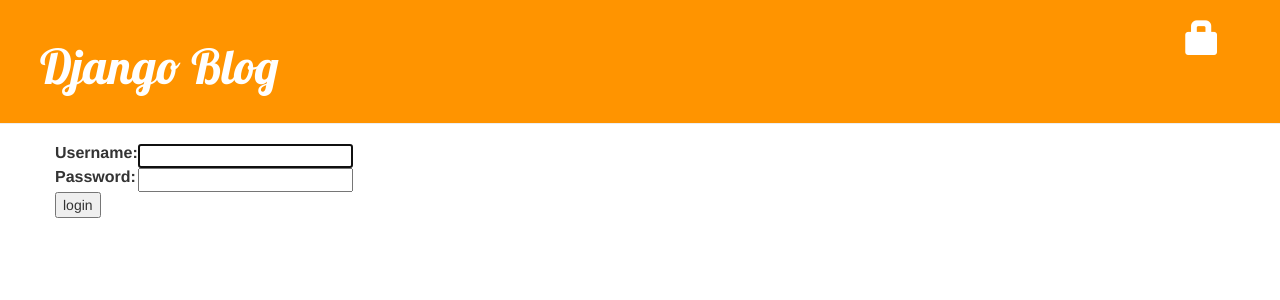
After one commit to jinho6225/python_Django_blog, a Django app: page /accounts/login/ in a window 1280 px wide. The commit adds this page. Shown: the top 300 px of the page. Run offline with Django 3.2, Linux system fonts and the light colour scheme; some libraries are stand-ins or nearby versions.

Commit message:
login feature added

```diff
--- a/blog/templates/blog/base.html
+++ b/blog/templates/blog/base.html
@@ -27,6 +27,15 @@
       <a href="{% url 'post_draft_list' %}" class="top-menu"
         ><span class="glyphicon glyphicon-edit"></span
       ></a>
+      <p class="top-menu">
+        Hello {{ user.username }}
+        <small>(<a href="{% url 'logout' %}">Log out</a>)</small>
+      </p>
+
+      {% else %}
+      <a href="{% url 'login' %}" class="top-menu"
+        ><span class="glyphicon glyphicon-lock"></span
+      ></a>
       {% endif %}
 
       <h1><a href="/">Django Blog</a></h1>
--- /dev/null
+++ b/blog/templates/registration/login.html
@@ -0,0 +1,21 @@
+{% extends "blog/base.html" %} {% block content %} {% if from.errors %} {% if
+form.errors %}
+<p>이름과 비밀번호가 일치하지 않습니다. 다시 시도해주세요.</p>
+{% endif %}
+<form method="post" action="{% url 'login' %}">
+  {% csrf_token %}
+  <table>
+    <tr>
+      <td>{{ form.username.label_tag }}</td>
+      <td>{{ form.username }}</td>
+    </tr>
+    <tr>
+      <td>{{ form.password.label_tag }}</td>
+      <td>{{ form.password }}</td>
+    </tr>
+  </table>
+
+  <input type="submit" value="login" />
+  <input type="hidden" name="next" value="{{ next }}" />
+</form>
+{% endblock %}
--- a/blog/views.py
+++ b/blog/views.py
@@ -3,6 +3,7 @@
 from .forms import PostForm
 from django.utils import timezone
 from django.shortcuts import redirect
+from django.contrib.auth.decorators import login_required
 
 # Create your views here.
 def post_list(request):
@@ -14,6 +15,7 @@
     post = get_object_or_404(Post, pk=pk)
     return render(request, 'blog/post_detail.html', {'post': post})
 
+@login_required
 def post_new(request):
     if request.method == "POST":
         form = PostForm(request.POST)
@@ -26,6 +28,7 @@
         form = PostForm()
     return render(request, 'blog/post_edit.html', {'form': form})
 
+@login_required
 def post_edit(request, pk):
     post = get_object_or_404(Post, pk=pk)
     if request.method == "POST":
@@ -39,15 +42,18 @@
         form = PostForm(instance=post)
     return render(request, 'blog/post_edit.html', {'form': form})
 
+@login_required
 def post_draft_list(request):
     posts = Post.objects.filter(published_date__isnull=True).order_by('created_date')
     return render(request, 'blog/post_draft_list.html', {'posts': posts})
 
+@login_required
 def post_publish(request, pk):
     post = get_object_or_404(Post, pk=pk)
     post.publish()
     return redirect('post_detail', pk=pk)
 
+@login_required
 def post_remove(request, pk):
     post = get_object_or_404(Post, pk=pk)
     post.delete()
--- a/mysite/settings.py
+++ b/mysite/settings.py
@@ -120,3 +120,5 @@
 
 STATIC_URL = '/static/'
 STATIC_ROOT = os.path.join(BASE_DIR, 'static')
+
+LOGIN_REDIRECT_URL = '/'
--- a/mysite/urls.py
+++ b/mysite/urls.py
@@ -15,9 +15,13 @@
 """
 from django.contrib import admin
 from django.urls import path, include
+from django.conf.urls import url
+
+from django.contrib.auth import views
 
 urlpatterns = [
-    path('admin/', admin.site.urls),
-    path('', include('blog.urls')),
-
+    url(r'^admin/', admin.site.urls),
+    url(r'^accounts/login/$', views.login, name='login'),
+    url(r'^accounts/logout/$', views.logout, name='logout', kwargs={'next_page': '/'}),
+    url(r'', include('blog.urls')),
 ]
```
